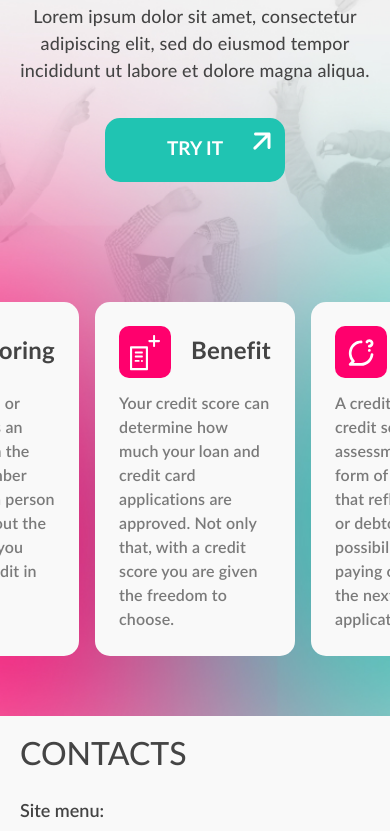
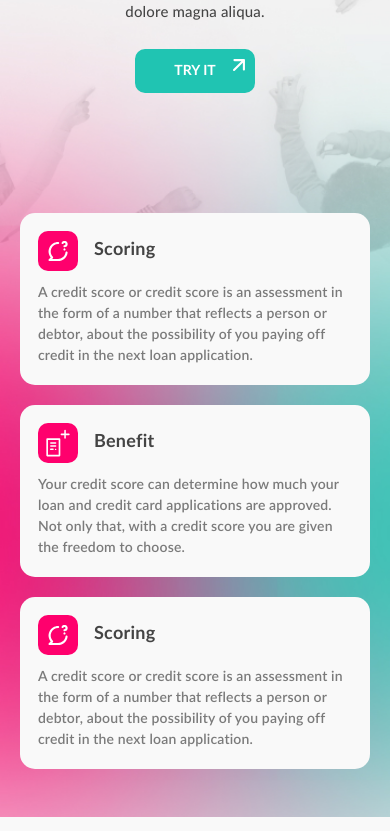
Before and after one commit to danelian/technopeak, a website: page src/index.html in a window 390 px wide. Shown: the part 329-1160 px from the top of the page. Drawn offline with nearby package versions, Linux system fonts and the light colour scheme; files that its build step writes are made by us from their sources; files whose address does not match are found by name.

Commit message:
hero - adaptation

```diff
--- a/src/scss/blocks/buttons.scss
+++ b/src/scss/blocks/buttons.scss
@@ -67,3 +67,37 @@
     }
   }
 }
+
+@include tablet {
+	.button {
+		padding: 10px 32px;
+		min-width: 150px;
+		min-height: 52px;
+		font-size: 16px;
+		line-height: 20px;
+		border-radius: 10px;
+		svg {
+			top: 8px;
+			right: 8px;
+			width: 18px;
+			height: 18px;
+		}
+	}
+}
+
+@include mobile {
+	.button {
+		padding: 10px 32px;
+		min-width: 120px;
+		min-height: 44px;
+		font-size: 14px;
+		line-height: 16px;
+		border-radius: 10px;
+		svg {
+			top: 6px;
+			right: 6px;
+			width: 14px;
+			height: 14px;
+		}
+	}
+}
--- a/src/scss/widgets/hero.scss
+++ b/src/scss/widgets/hero.scss
@@ -84,3 +84,63 @@
     }
   }
 }
+
+@include desktop {
+  .hero {
+    padding-top: 200px;
+  }
+}
+
+@include tablet {
+  .hero {
+    padding-bottom: 48px;
+    &__container {
+      .page-title {
+        margin-bottom: 16px;
+      }
+      p {
+        font-size: 16px;
+      }
+      .button {
+        margin-top: 24px;
+      }
+    }
+    &__benefits {
+      max-width: 100%;
+      width: 100%;
+      flex-direction: column;
+    }
+    &-benefit {
+      padding: 18px;
+      &__head {
+        margin-bottom: 12px;
+      }
+      &__icon {
+        width: 40px;
+        height: 40px;
+      }
+      &__title {
+        margin-left: 16px;
+        font-size: 18px;
+      }
+      &__text {
+        font-size: 14px;
+      }
+      &:not(:last-child) {
+        margin-right: 0;
+        margin-bottom: 20px;
+      }
+    }
+  }
+}
+
+@include mobile {
+  .hero {
+    &__container {
+      p {
+        font-size: 15px;
+
+      }
+    }
+  }
+}
```
Also changed, not shown: dist/css/style.css, dist/css/style.min.css.
